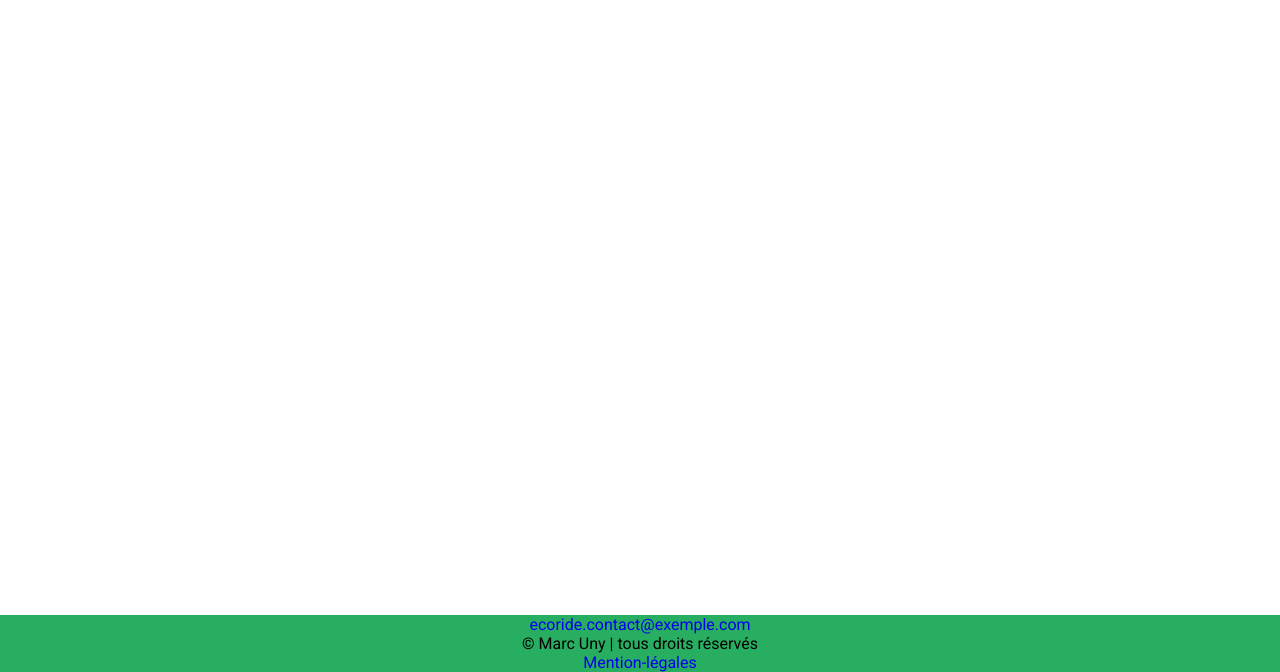
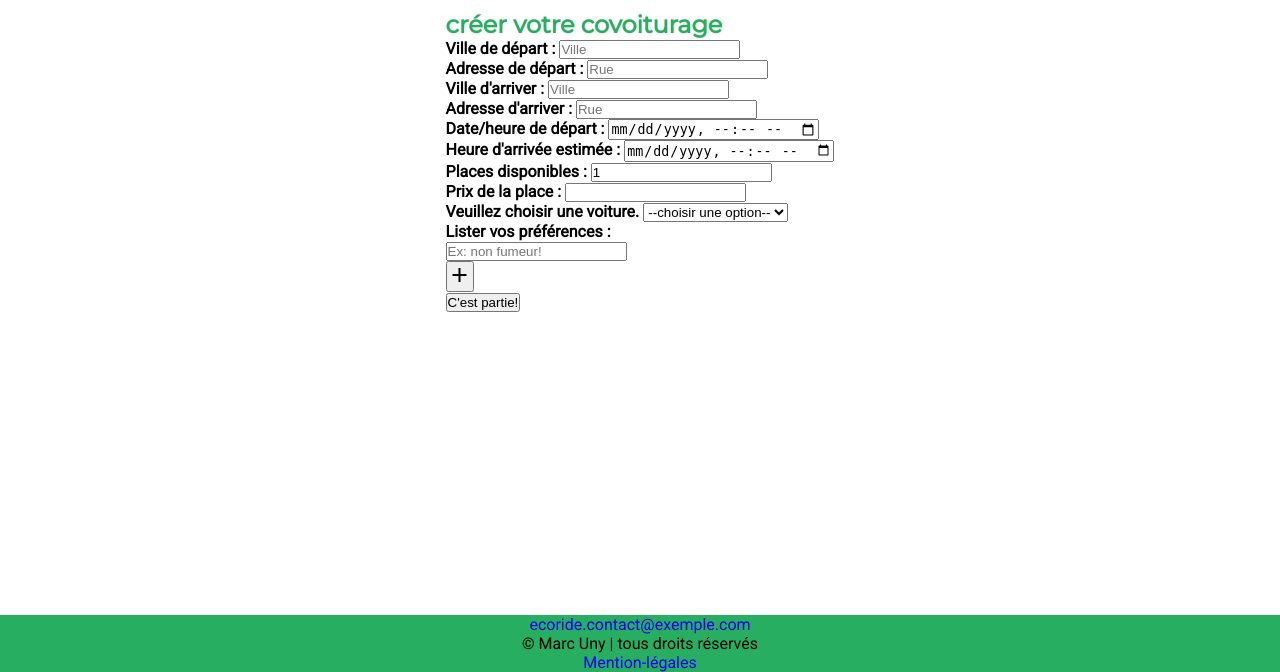
Before and after one commit to MalinLapin/EcfEcoRide, a PHP site: template src/view/template/createRidesharing.php in a window 1280 px wide. Shown: the part 128-800 px from the top of the page. Run offline with PHP 8.4, Linux system fonts and the light colour scheme; the template is opened without the code that fills it, so the values that code supplies are empty.

Commit message:
feat: Création du template pour créer un trajet.

```diff
--- a/public/index.php
+++ b/public/index.php
@@ -36,6 +36,8 @@ $dispatcher = FastRoute\simpleDispatcher(function(FastRoute\RouteCollector $r){
     $r->addRoute('POST', '/cancelRide/{id:\d+}', [App\controller\RidesharingController::class, 'cancelRidesharing']);
     $r->addRoute('POST', '/startRide/{id:\d+}', [App\controller\RidesharingController::class, 'startRidesharing']);
     $r->addRoute('POST', '/completeRide/{id:\d+}', [App\controller\RidesharingController::class, 'completeRide']);
+    $r->addRoute('GET', '/showCreateRidesharing', [App\controller\RidesharingController::class, 'showCreateRidesharing']);
+    $r->addRoute('POST', '/createRidesharing', [App\controller\RidesharingController::class, 'createRidesharing']);
     $r->addRoute('POST', '/participate', [App\controller\ParticipateController::class, 'participateToRidesharing']);
     $r->addRoute('POST', '/cancelParticipation/{id:\d+}', [App\controller\ParticipateController::class, 'cancelParticipation']);
 });
--- a/src/view/template/createRidesharing.php
+++ b/src/view/template/createRidesharing.php
@@ -0,0 +1,74 @@
+<section class="createRidesharing robotoBold">
+        <h2 class="montserratBold titleColor">créer votre covoiturage</h2>
+        <div class="searchContent">
+            <form method="POST" action="/createRidesharing" class='searchForm'>
+                <div class='departureCity'>
+                    <label for="departureCity">Ville de départ :</label>
+                    <input type="text" name="departureCity" id="departureCity" placeholder="Ville" required>
+                </div>
+                <div class="departureAddress">
+                    <label for="departureAddress">Adresse de départ :</label>
+                    <input type="text" name="departureAddress" id="departureAddress" placeholder="Rue" required>
+                </div>
+                <div class='arrivalCity'>
+                    <label for="arrivalCity">Ville d'arriver :</label>
+                    <input type="text" name="arrivalCity" id="arrivalCity" placeholder="Ville" required>
+                </div>
+                <div class="arrivalAddress">
+                    <label for="arrivalAddress">Adresse d'arriver :</label>
+                    <input type="text" name="arrivalAddress" id="arrivalAddress" placeholder="Rue">
+                </div>
+                <div class="departureDate">
+                    <label for="departureDate">Date/heure de départ :</label>
+                    <input type="datetime-local" name="departureDate" id="departureDate" required>
+                </div>
+                <div class="arrivalDate">
+                    <label for="arrivalDate">Heure d'arrivée estimée :</label>
+                    <input type="datetime-local" name="arrivalDate" id="arrivalDate" required>
+                </div>
+                <div class="availableSeats">
+                    <label for="availableSeats">Places disponibles :</label>
+                    <input type="number" name="availableSeats" id="availableSeats" max='6' value="1">
+                </div>
+                <div class="pricePerSeat">
+                    <label for="pricePerSeat">Prix de la place :</label>
+                    <input type="number" name="pricePerSeat" id="pricePerSeat" required>
+                </div>
+                <div class="voitureList">
+                    <label for="carSelect">Veuillez choisir une voiture.</label>
+                    <select id="carSelect" name="idCar">
+                        <option value="">--choisir une option--</option>
+                        <?php if(!empty($listCar)):?>
+                        <?php foreach ($listCar as $car):
+                            $brand = $car['brandInfo'];
+                            $car = $car['carInfo']; ?>
+                        <option value="<?=$car->getIdCar()?>"><span class="robotoBold"><?=$brand->getLabel()?></span> <?=$car->getModel()?></option>
+                        <?php endforeach; ?>
+                        <?php endif;?>
+                    </select>
+                </div>
+                <div class="preferenceDiv">
+                    <label for="preferenceList">Lister vos préférences :</label>
+                    <div class="preferenceList">
+                        <input type="text" name="preferenceList" id="preferenceList" placeholder="Ex: non fumeur!">
+                    </div>
+                    <button class="addPreferenceBtn"><span class="material-symbols-outlined">add</span></button>
+                </div>
+
+                <div class='errorsList'>
+                    <ul>
+                        <?php if(!empty($errors)){
+                        foreach ($errors as $error):?>
+                            <li class='error robotoBold'><?=$error?></li>
+                        <?php endforeach;}?>
+                    </ul>
+                </div>
+
+                <div>
+                    <input type="hidden" name="status" value="pending">
+                    <input type="hidden" name="csrf_token" value="<?= htmlspecialchars($csrf_token) ?>">
+                    <button type="submit" class="btnSearch">C'est partie!</button>
+                </div>
+            </form>
+        </div>
+</section>
--- a/src/view/template/myRidesharing.php
+++ b/src/view/template/myRidesharing.php
@@ -5,7 +5,7 @@
 
     <div class='navBarProfil robotoBold'>
         <div id="compteBtn" class="compteBtn">
-            <a href="/profile">Mon compte</a>
+            <a href="/profile">Mon profil</a>
         </div>
         <div id="myRideBtn" class="myRideBtn">
             <a href="/myRidesharing">Mes trajets</a>
--- a/src/view/template/profile.php
+++ b/src/view/template/profile.php
@@ -5,7 +5,7 @@
 
     <div class='navBarProfil robotoBold'>
         <div id="compteBtn" class="compteBtn">
-            <a href="/profile">Mon compte</a>
+            <a href="/profile">Mon profil</a>
         </div>
         <div id="myRideBtn" class="myRideBtn">
             <a href="/myRidesharing">Mes trajets</a>
```
Also changed, not shown: public/assets/css/createRidesharing.css (added).
